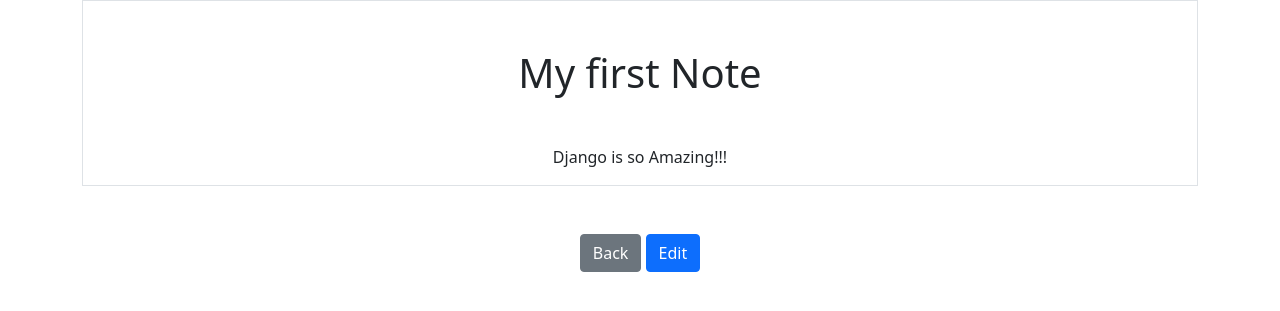
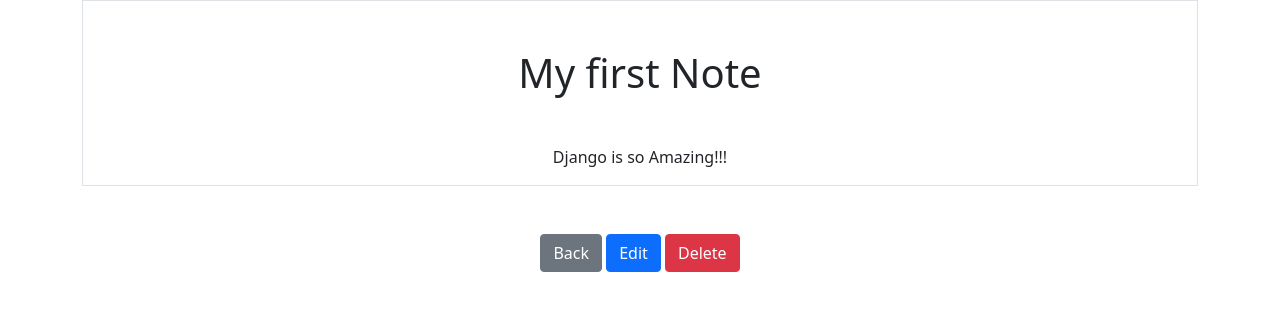
Before and after one commit to Reisuke1231/smartnotes, a Django app: page /note/1 in a window 1280 px wide. Shown: the part 48-359 px from the top of the page. Run offline with Django 4.2, Linux system fonts and the light colour scheme; data comes from the database, SQL or seed files in the repository; some libraries are stand-ins or nearby versions.

Commit message:
Add delete button

```diff
--- a/note/templates/note/detail.html
+++ b/note/templates/note/detail.html
@@ -6,5 +6,6 @@
         <p>{{ note.text }}</p>
     </div>
     <a href="{{ request.META.HTTP_REFERER|escape }}" class="btn btn-secondary my-5">Back</a>
-    <a href="{% url 'note.update' pk=note.id %}" class="btn btn-primary my-5">Edit</a>
+    <a href="{% url 'note.update' pk=note.id %}" class="btn btn-primary">Edit</a>
+    <a href="{% url 'note.delete' pk=note.id %}" class="btn btn-danger">Delete</a>
 {% endblock%}
```
